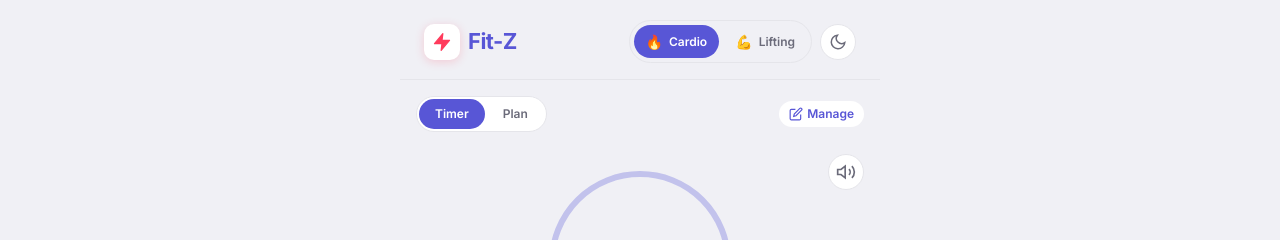
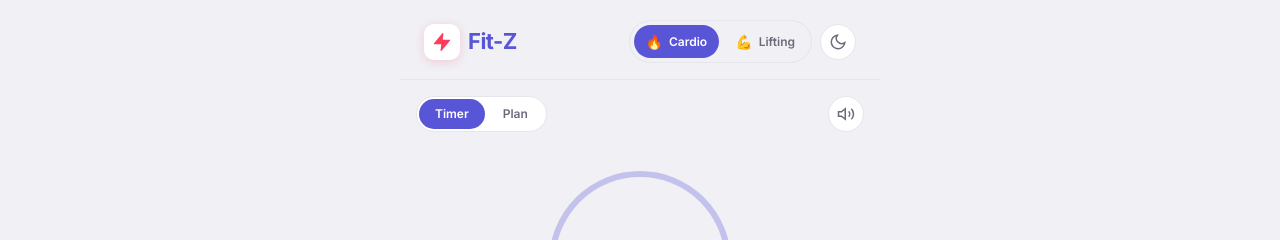
Before and after one commit to SazidAhmed/Kardio, a Nuxt app: page / in a window 1280 px wide. Shown: the top 240 px of the page. Built offline with nearby package versions, Linux system fonts and the light colour scheme.

Commit message:
Manage button removed

```diff
--- a/components/views/TimerView.vue
+++ b/components/views/TimerView.vue
@@ -19,12 +19,9 @@
             Plan
           </button>
         </div>
-        <button class="btn-manage" @click="emit('switch-tab', 'plans')">
-          <svg width="14" height="14" viewBox="0 0 24 24" fill="none" stroke="currentColor" stroke-width="2">
-            <path d="M11 4H4a2 2 0 0 0-2 2v14a2 2 0 0 0 2 2h14a2 2 0 0 0 2-2v-7"/>
-            <path d="M18.5 2.5a2.121 2.121 0 0 1 3 3L12 15l-4 1 1-4 9.5-9.5z"/>
-          </svg>
-          Manage
+        <button class="btn-mute-header" @click.stop="toggleMute" :title="isMuted ? 'Unmute' : 'Mute'">
+          <svg v-if="isMuted" width="18" height="18" viewBox="0 0 24 24" fill="none" stroke="currentColor" stroke-width="2"><path d="M11 5L6 9H2v6h4l5 4V5z"/><line x1="23" y1="9" x2="17" y2="15"/><line x1="17" y1="9" x2="23" y2="15"/></svg>
+          <svg v-else width="18" height="18" viewBox="0 0 24 24" fill="none" stroke="currentColor" stroke-width="2"><path d="M11 5L6 9H2v6h4l5 4V5z"/><path d="M19.07 4.93a10 10 0 0 1 0 14.14M15.54 8.46a5 5 0 0 1 0 7.07"/></svg>
         </button>
       </div>
       <div v-if="activeTab === 'plan'" class="preset-scroll">
@@ -172,10 +169,6 @@
 
     <!-- Circular Timer (Timer Tab Only) -->
     <section v-if="activeTab === 'timer'" class="section timer-section">
-      <button class="btn-mute" @click.stop="toggleMute" :title="isMuted ? 'Unmute' : 'Mute'">
-        <svg v-if="isMuted" width="20" height="20" viewBox="0 0 24 24" fill="none" stroke="currentColor" stroke-width="2"><path d="M11 5L6 9H2v6h4l5 4V5z"/><line x1="23" y1="9" x2="17" y2="15"/><line x1="17" y1="9" x2="23" y2="15"/></svg>
-        <svg v-else width="20" height="20" viewBox="0 0 24 24" fill="none" stroke="currentColor" stroke-width="2"><path d="M11 5L6 9H2v6h4l5 4V5z"/><path d="M19.07 4.93a10 10 0 0 1 0 14.14M15.54 8.46a5 5 0 0 1 0 7.07"/></svg>
-      </button>
       <div v-if="wakeLockActive" class="wake-lock-indicator" title="Screen wake lock active">
         🔆
       </div>
@@ -554,25 +547,6 @@ const dashOffset = computed(() => {
   letter-spacing: 1px;
 }
 
-.btn-manage {
-  display: flex;
-  align-items: center;
-  gap: 4px;
-  padding: 4px 10px;
-  border-radius: var(--radius-full);
-  border: none;
-  background: var(--bg-card);
-  color: var(--accent-primary);
-  font-size: 12px;
-  font-weight: 600;
-  cursor: pointer;
-  transition: all 0.2s ease;
-}
-
-.btn-manage:hover {
-  background: var(--accent-glow);
-}
-
 /* Preset Cards */
 .preset-scroll {
   overflow-x: auto;
@@ -900,6 +874,28 @@ const dashOffset = computed(() => {
   color: var(--accent-primary);
 }
 
+/* Mute Button in Header */
+.btn-mute-header {
+  width: 36px;
+  height: 36px;
+  border-radius: 50%;
+  border: 1.5px solid var(--border-color);
+  background: var(--bg-card);
+  color: var(--text-secondary);
+  cursor: pointer;
+  display: flex;
+  align-items: center;
+  justify-content: center;
+  transition: all 0.2s ease;
+  padding: 0;
+}
+
+.btn-mute-header:hover {
+  background: var(--bg-primary);
+  border-color: var(--accent-primary);
+  color: var(--accent-primary);
+}
+
 /* Wake Lock Indicator */
 .wake-lock-indicator {
   position: absolute;
```
